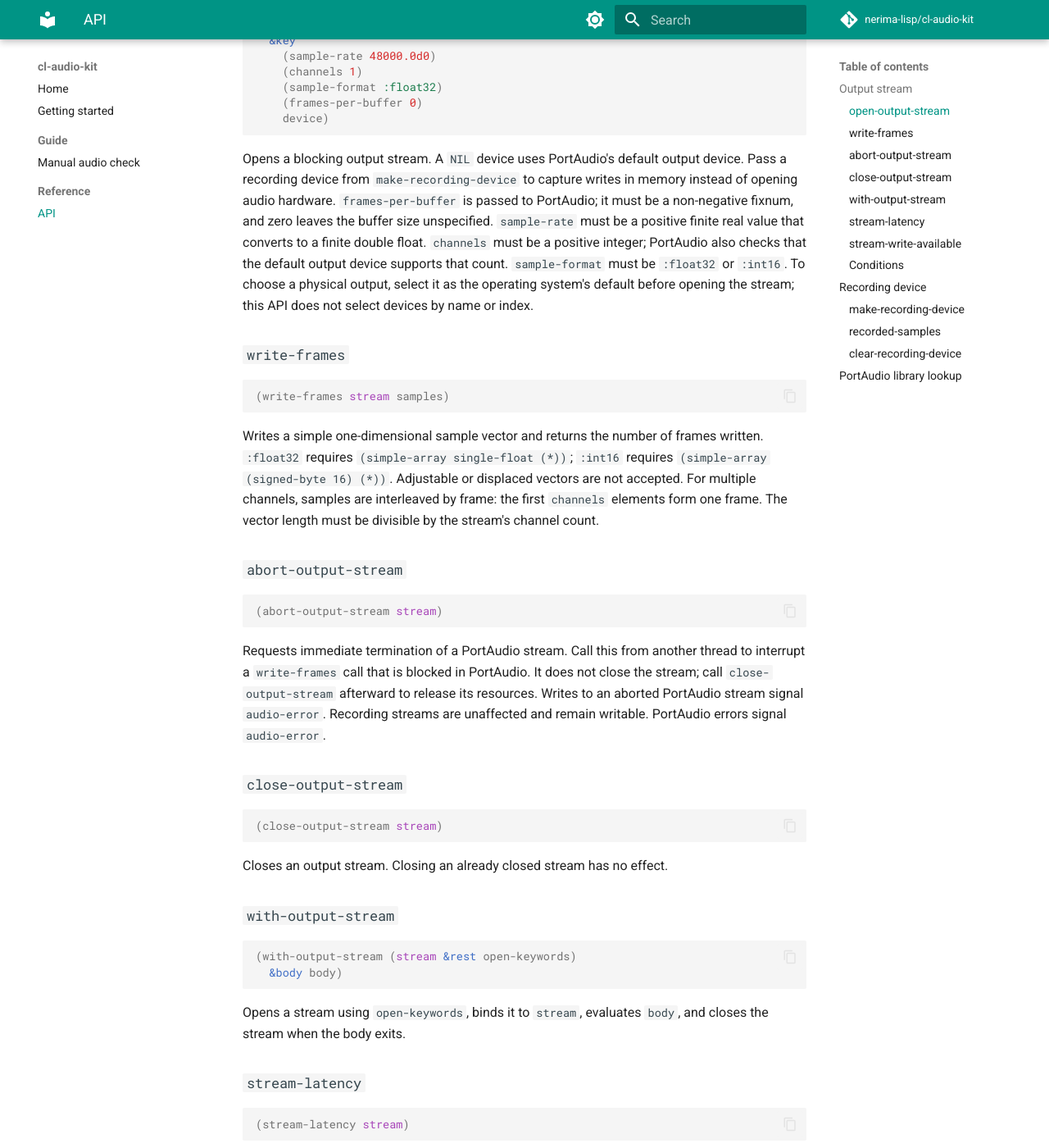
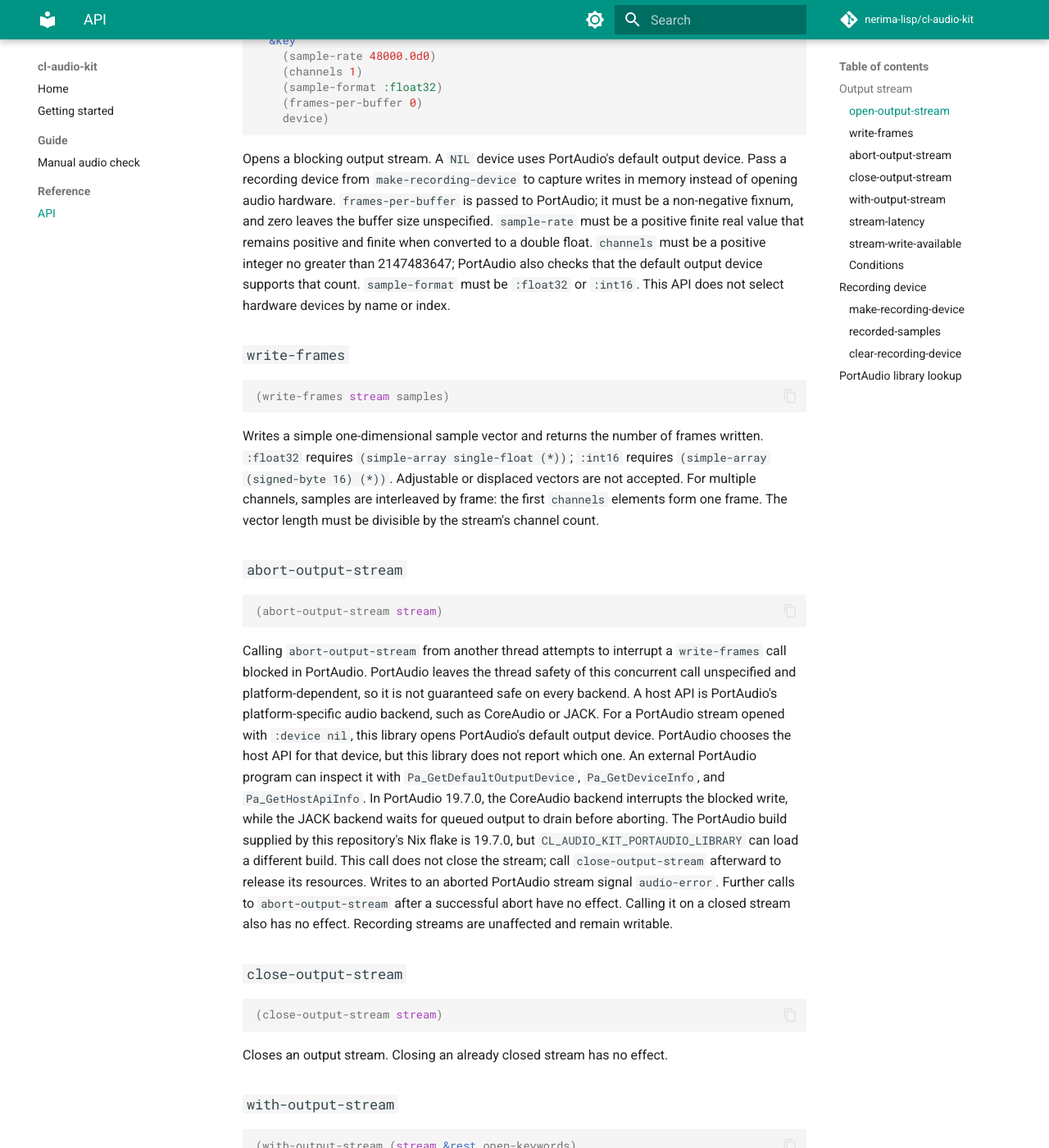
Before and after one commit to nerima-lisp/cl-audio-kit, an MkDocs documentation site: the page built from docs/src/reference/api.md, in a window 1280 px wide and 1400 px high, scrolled down 383 px. Shown: the whole window at 82% size. Built offline with MkDocs 1.6.1 and Material for MkDocs 9.7.7, drawn with Linux system fonts in a browser that asks for light colours; comment, search, counter and statistics services are not loaded; some of the changed text lies outside the part shown.

Commit message:
docs: qualify cross-thread abort behavior

````diff
--- a/docs/src/reference/api.md
+++ b/docs/src/reference/api.md
@@ -23,11 +23,11 @@ output device. Pass a recording device from `make-recording-device` to capture
 writes in memory instead of opening audio hardware. `frames-per-buffer` is
 passed to PortAudio; it must be a non-negative fixnum, and zero leaves the
 buffer size unspecified. `sample-rate` must be a positive finite real value
-that converts to a finite double float. `channels` must be a positive integer;
-PortAudio also checks that the default output device supports that count.
-`sample-format` must be `:float32` or `:int16`. To choose a physical output,
-select it as the operating system's default before opening the stream; this
-API does not select devices by name or index.
+that remains positive and finite when converted to a double float. `channels`
+must be a positive integer no greater than 2147483647; PortAudio also checks
+that the default output device supports that count. `sample-format` must be
+`:float32` or `:int16`. This API does not select hardware devices by name or
+index.
 
 ### `write-frames`
 
@@ -49,12 +49,24 @@ by the stream's channel count.
 (abort-output-stream stream)
 ```
 
-Requests immediate termination of a PortAudio stream. Call this from another
-thread to interrupt a `write-frames` call that is blocked in PortAudio. It does
-not close the stream; call `close-output-stream` afterward to release its
+Calling `abort-output-stream` from another thread attempts to interrupt a
+`write-frames` call blocked in PortAudio. PortAudio leaves the thread safety of
+this concurrent call unspecified and platform-dependent, so it is not
+guaranteed safe on every backend. A host API is PortAudio's platform-specific
+audio backend, such as CoreAudio or JACK. For a PortAudio stream opened with
+`:device nil`, this library opens PortAudio's default output device. PortAudio
+chooses the host API for that device, but this library does not report which one.
+An external PortAudio program can inspect it with `Pa_GetDefaultOutputDevice`,
+`Pa_GetDeviceInfo`, and `Pa_GetHostApiInfo`. In PortAudio 19.7.0, the CoreAudio
+backend interrupts the blocked write, while the JACK backend waits for queued
+output to drain before aborting. The PortAudio build supplied by this
+repository's Nix flake is 19.7.0, but `CL_AUDIO_KIT_PORTAUDIO_LIBRARY` can load
+a different build. This call
+does not close the stream; call `close-output-stream` afterward to release its
 resources. Writes to an aborted PortAudio stream signal `audio-error`.
-Recording streams are unaffected and remain writable. PortAudio errors signal
-`audio-error`.
+Further calls to `abort-output-stream` after a successful abort have no effect.
+Calling it on a closed stream also has no effect. Recording streams are
+unaffected and remain writable.
 
 ### `close-output-stream`
 
@@ -88,7 +100,7 @@ Returns output latency in seconds. A recording stream reports zero.
 ```
 
 Returns the number of frames that can be written without waiting, or `NIL` for
-a recording stream. Signals `audio-error` if PortAudio reports an error.
+a recording stream.
 
 ### Conditions
 
@@ -98,9 +110,12 @@ If the PortAudio shared library cannot be loaded, opening a hardware stream
 signals `audio-library-unavailable`. Other PortAudio failures signal
 `audio-error`. `write-frames` and
 `stream-write-available` signal `audio-error` when used after the stream is
-closed. Invalid sample-rate, channel-count, sample-format, sample-vector, or
-device types and ranges signal `type-error`. A sample count that does not form
-whole frames or an invalid `frames-per-buffer` value signals `simple-error`.
+closed. Passing a value that is not an `output-stream` to a stream operation or
+not a `recording-device` to a recording-device operation signals `type-error`.
+Invalid types or ranges for sample-rate, channel-count, sample-format, sample
+vector, or the `device` argument also signal `type-error`. A sample count that
+does not form whole frames or an invalid `frames-per-buffer` value signals
+`simple-error`.
 
 ## Recording device
 
````
Also changed, not shown: 1 other file.
